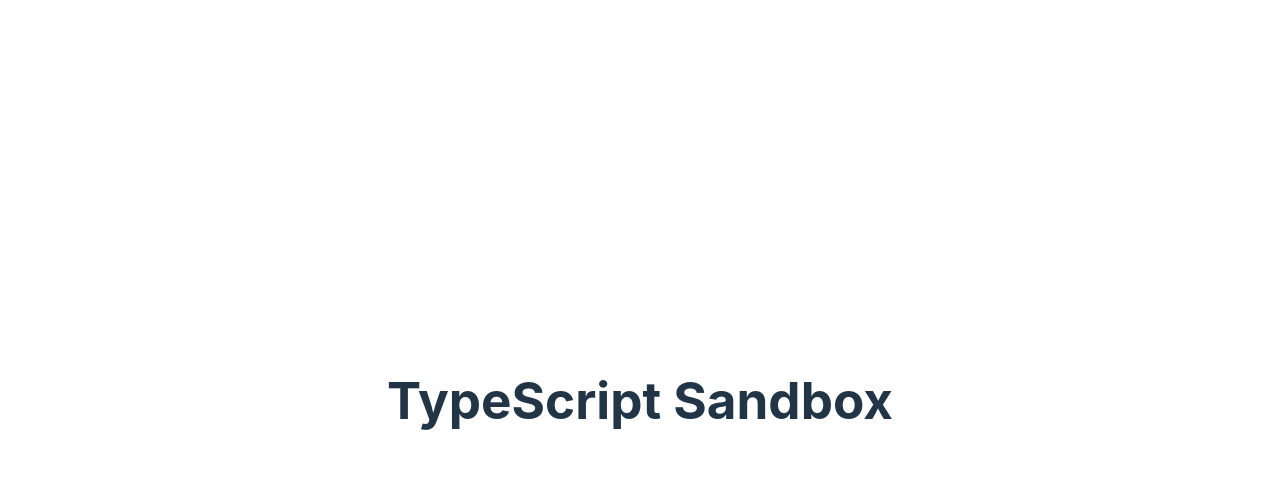
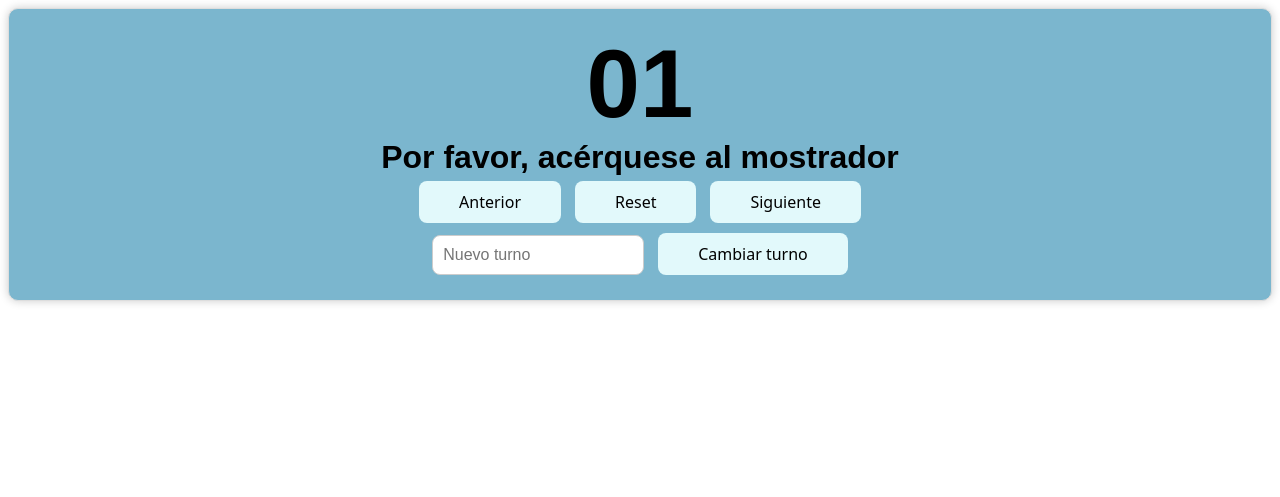
Before and after one commit to Barbrastk/Repo-Funciones-Remote, a website built with Vite: page index.html in a window 1280 px wide. Built offline with nearby package versions, Linux system fonts and the light colour scheme.

Commit message:
changes on html and css

```diff
--- a/index.html
+++ b/index.html
@@ -3,12 +3,26 @@
   <head>
     <meta charset="UTF-8" />
     <link rel="icon" type="image/svg+xml" href="/vite.svg" />
+    <link rel="stylesheet" href="./src/style.css" />
     <meta name="viewport" content="width=device-width, initial-scale=1.0" />
-    <title>Vite + TS</title>
+    <title>Turnos Clínica</title>
   </head>
   <body>
-    <div id="app">
-      <h1>TypeScript Sandbox</h1>
+    <div class="turno-display">
+      <h1 class="numero-turno">01</h1>
+      <p class="texto-turno">Por favor, acérquese al mostrador</p>
+
+
+    <div class="botones">
+      <button id="anterior">Anterior</button>
+      <button id="reset">Reset</button>
+      <button id="siguiente">Siguiente</button>
+    </div>
+
+    <div class="cambiar-turno">
+      <input type="number" id="nuevo-turno" placeholder="Nuevo turno" />
+      <button id="cambiar">Cambiar turno</button>
+    </div>
     </div>
     <script type="module" src="/src/main.ts"></script>
   </body>
--- a/src/style.css
+++ b/src/style.css
@@ -1,97 +1,56 @@
 :root {
-  font-family: Inter, system-ui, Avenir, Helvetica, Arial, sans-serif;
-  line-height: 1.5;
-  font-weight: 400;
-
-  color-scheme: light dark;
-  color: rgba(255, 255, 255, 0.87);
-  background-color: #242424;
-
-  font-synthesis: none;
-  text-rendering: optimizeLegibility;
-  -webkit-font-smoothing: antialiased;
-  -moz-osx-font-smoothing: grayscale;
-  -webkit-text-size-adjust: 100%;
+  .turno-display {
+    display: flex;
+    flex-direction: column;
+    align-items: center;
+    justify-content: center;
+    background-color: #7bb6ce;
+    border: 1px solid #ddd;
+    padding: 20px;
+    border-radius: 10px;
+    box-shadow: 0 0 10px rgba(0, 0, 0, 0.2);
   }
 
-a {
-  font-weight: 500;
-  color: #646cff;
-  text-decoration: inherit;
-}
-a:hover {
-  color: #535bf2;
+
+  .numero-turno {
+    font-size: 6rem;
+    font-weight: bold;
+    margin: 0;
+    font-family: Arial, Helvetica, sans-serif;
   }
 
-body {
+  .texto-turno {
+    font-size: 2rem;
+    font-weight: bold;
     margin: 0;
-  display: flex;
-  place-items: center;
-  min-width: 320px;
-  min-height: 100vh;
+    text-align: center;
+    font-family: Arial, Helvetica, sans-serif;
   }
 
-h1 {
-  font-size: 3.2em;
-  line-height: 1.1;
+  .botones button,
+  .cambiar-turno button {
+    margin: 5px;
+    padding: 10px 40px;
+    font-size: 1rem;
+    border: none;
+    border-radius: 8px;
+    cursor: pointer;
+    background-color: rgb(226, 249, 251);
+    color: rgb(0, 0, 0);
+
+    font-family: system-ui, -apple-system, BlinkMacSystemFont, 'Segoe UI', Roboto, Oxygen, Ubuntu, Cantarell, 'Open Sans', 'Helvetica Neue', sans-serif;
+
   }
 
-#app {
-  max-width: 1280px;
-  margin: 0 auto;
-  padding: 2rem;
-  text-align: center;
+  .cambiar-turno input[type="number"] {
+    margin: 5px; /* Mismo margen para que esté alineado */
+    padding: 10px; /* Relleno más pequeño que el de los botones */
+    font-size: 1rem;
+    width: 190px; /* Un ancho específico que te guste */
+    border: 1px solid #ccc; /* Un borde sutil para que sea visible */
+    border-radius: 8px;
+    background-color: #fff; /* Fondo blanco para diferenciarlo de los botones */
+    /* Aquí NO pones 'cursor: pointer' */
+
+    font-family: Arial, Helvetica, sans-serif;
 }
-
-.logo {
-  height: 6em;
-  padding: 1.5em;
-  will-change: filter;
-  transition: filter 300ms;
-}
-.logo:hover {
-  filter: drop-shadow(0 0 2em #646cffaa);
-}
-.logo.vanilla:hover {
-  filter: drop-shadow(0 0 2em #3178c6aa);
-}
-
-.card {
-  padding: 2em;
-}
-
-.read-the-docs {
-  color: #888;
-}
-
-button {
-  border-radius: 8px;
-  border: 1px solid transparent;
-  padding: 0.6em 1.2em;
-  font-size: 1em;
-  font-weight: 500;
-  font-family: inherit;
-  background-color: #1a1a1a;
-  cursor: pointer;
-  transition: border-color 0.25s;
-}
-button:hover {
-  border-color: #646cff;
-}
-button:focus,
-button:focus-visible {
-  outline: 4px auto -webkit-focus-ring-color;
-}
-
-@media (prefers-color-scheme: light) {
-  :root {
-    color: #213547;
-    background-color: #ffffff;
-  }
-  a:hover {
-    color: #747bff;
-  }
-  button {
-    background-color: #f9f9f9;
-  }
-}
```
Lines whose indentation alone changed are shown as unchanged.
